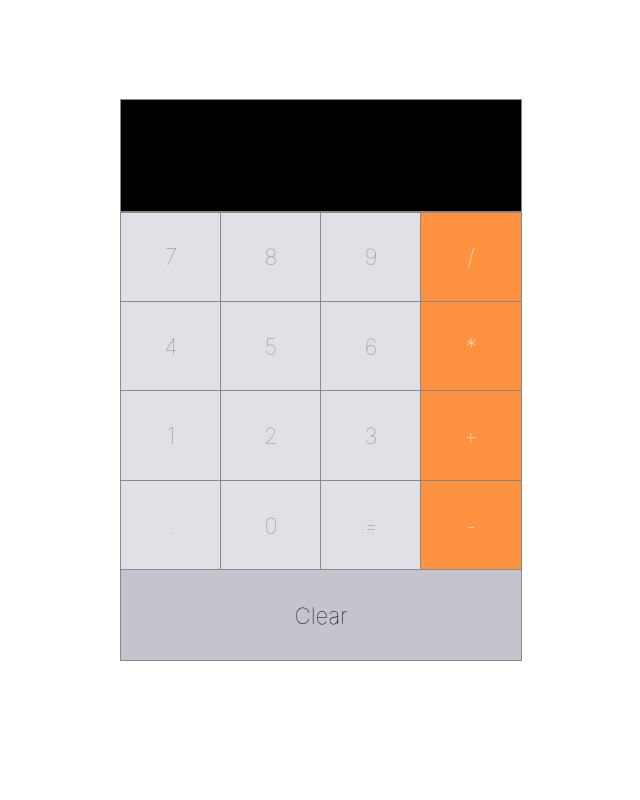
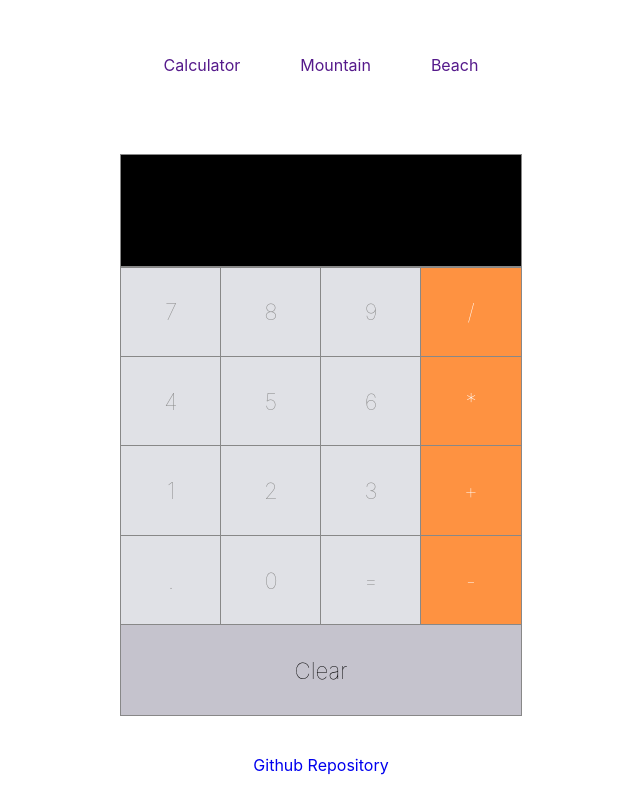
Before and after one commit to maxmason0322/creative-project-3, a React (Create React App) app: page / in a window 1280 px wide. Shown: the whole page, without its empty margins (319-959 px from the left). Built offline with nearby package versions, Linux system fonts and the light colour scheme.

Commit message:
Added footer to repo and header to other pages that we will add later.

```diff
--- a/src/App.css
+++ b/src/App.css
@@ -2,8 +2,28 @@
   display: flex;
   justify-content: center;
   align-items: center;
+  flex-direction: column;
   height: 100vh;
   width: 100%;
+}
+
+.header {
+  display: flex;
+  justify-content: center;
+  padding-bottom: 50px;
+}
+
+.header-item {
+  margin: 30px;
+}
+
+.footer {
+  position:inherit;
+  left: 0;
+  bottom: 0;
+  width: 100%;
+  color: white;
+  text-align: center;
 }
 
 .calc-wrapper {
@@ -15,3 +35,11 @@
     display: flex;
     width: 100%;
 }
+
+a {
+  text-decoration: none;
+}
+
+a:hover {
+  color: #FE9241;
+}
--- a/src/App.js
+++ b/src/App.js
@@ -25,6 +25,18 @@ class App extends Component {
     render() {
       return (
         <div className="app">
+          <div className="header">
+            <div className="header-item">
+              <a href="">Calculator</a>
+            </div>
+            <div className="header-item">
+              <a href="">Mountain</a>
+            </div>
+            <div className="header-item">
+              <a href="">Beach</a>
+            </div>
+          </div>
+
           <div className="calc-wrapper">
             <Input input={this.state.input}></Input>
             <div className="row">
@@ -55,6 +67,10 @@ class App extends Component {
               <ClearButton handleClear={ () => this.setState({ input: "" })}>Clear</ClearButton>
             </div>
           </div>
+
+          <div className="footer">
+            <a href="https://github.com/maxmason0322/creative-project-3">Github Repository</a>
+          </div>
        </div>
       );
     }
```
